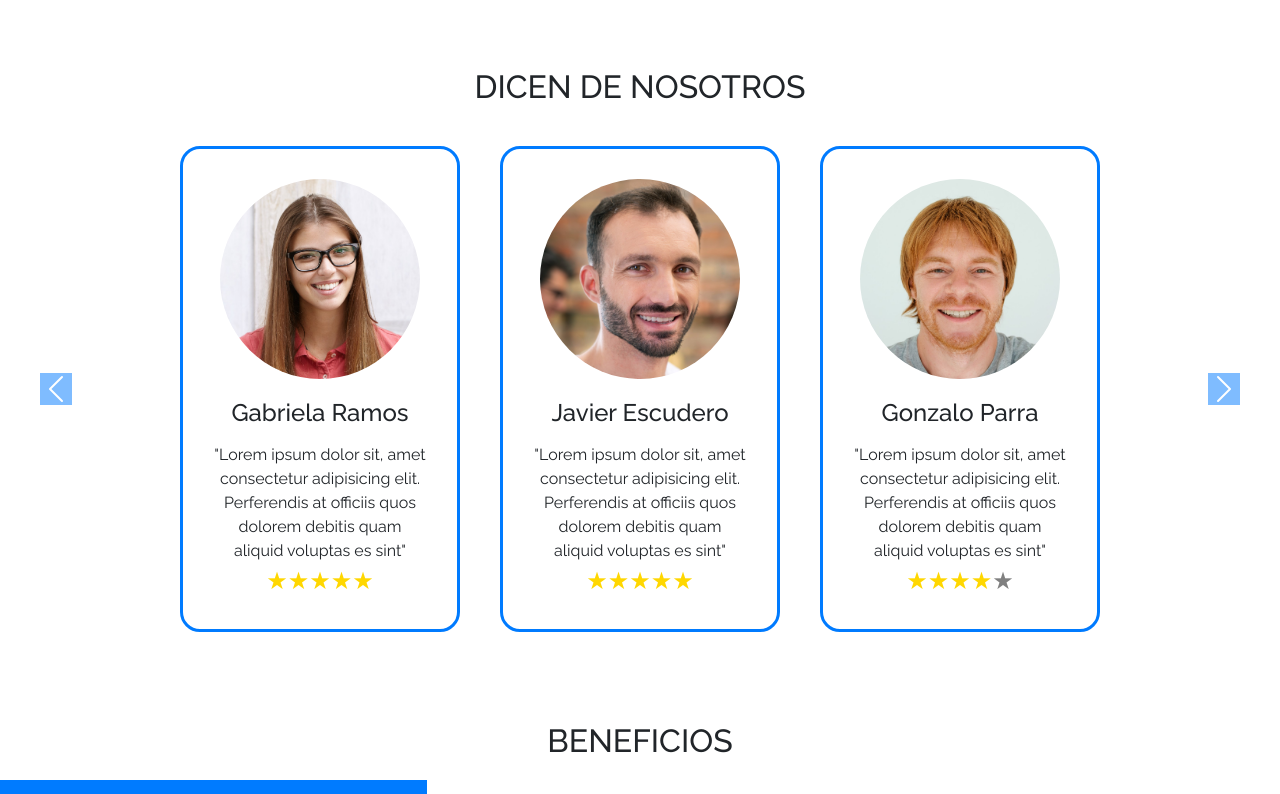
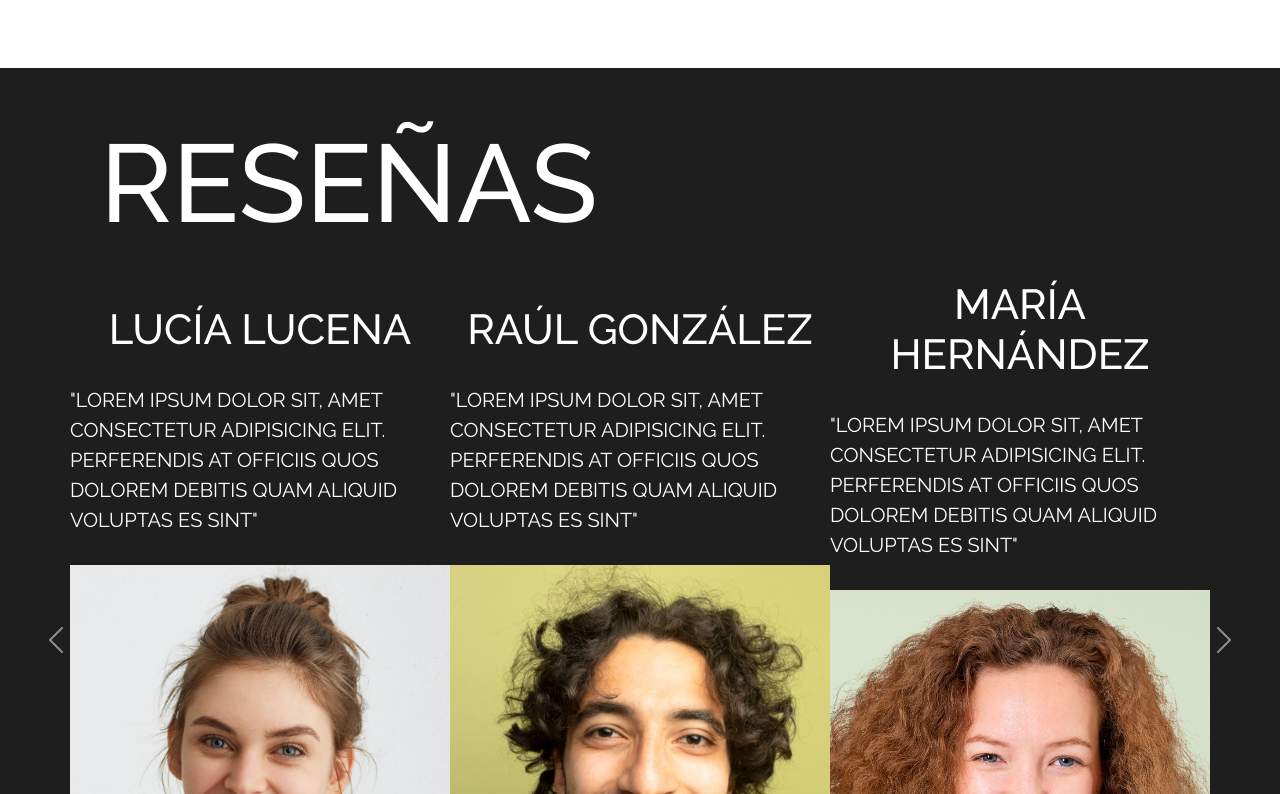
Before and after one commit to GabrielaRamos79/inner_visual_final_project, a React (Vite) app in the folder client/InnerVisual/: page / in a window 1280 px wide. Shown: the part 1286-2080 px from the top of the page. Built offline with nearby package versions, Linux system fonts and the light colour scheme.

Commit message:
starting review section

```diff
--- a/client/InnerVisual/src/components/review/Review.jsx
+++ b/client/InnerVisual/src/components/review/Review.jsx
@@ -7,7 +7,6 @@ import review4 from '../../assets/img/review4.jpg';
 import review5 from '../../assets/img/review5.jpg';
 import review6 from '../../assets/img/review6.jpg';
 import { Carousel } from 'react-bootstrap';
-import Rating from 'react-rating-stars-component';
 import 'bootstrap/dist/css/bootstrap.min.css';
 
 
@@ -16,100 +15,53 @@ const Review = () => {
   return (
     <>
       <section className='reviewSection'>
-        <h2 className='titleReview'>Dicen de nosotros</h2>
+        <h2 className='titleReview'>reseñas</h2>
         <Carousel>
           <Carousel.Item>
             <div className='cardsReview'>
               <div className='card1Review'>
+                <h2 className='cardsName'>Lucía Lucena</h2>
+                <p className='cardsP'>"Lorem ipsum dolor sit, amet consectetur adipisicing elit. Perferendis at officiis quos dolorem debitis quam aliquid voluptas es sint"</p>
                 <img className='review1' src={review1} alt="mujer sonriente moño recogido" />
-                <h2 className='cardsName'>Lucia Gil</h2>
-                <p>"Lorem ipsum dolor sit, amet consectetur adipisicing elit. Perferendis at officiis quos dolorem debitis quam aliquid voluptas es sint"</p>
-                <Rating
-                  count={5}
-                  size={24}
-                  value={4}
-                  activeColor="#ffd700"
-                  inactiveColor="#ddd"
-                  edit={false}
-                />
               </div>
 
               <div className='card2Review'>
+                <h2 className='cardsName'>Raúl González</h2>
+                <p className='cardsP'>"Lorem ipsum dolor sit, amet consectetur adipisicing elit. Perferendis at officiis quos dolorem debitis quam aliquid voluptas es sint"</p>
                 <img className='review2' src={review2} alt="hombre sonriente pelo rizado" />
-                <h2 className='cardsName'>Raúl González</h2>
-                <p>"Lorem ipsum dolor sit, amet consectetur adipisicing elit. Perferendis at officiis quos dolorem debitis quam aliquid voluptas es sint"</p>
-                <Rating
-                  count={5}
-                  size={24}
-                  value={4}
-                  activeColor="#ffd700"
-                  inactiveColor="#ddd"
-                  edit={false}
-                />
               </div>
 
               <div className='card3Review'>
+                <h2 className='cardsName'>María Hernández</h2>
+                <p className='cardsP'>"Lorem ipsum dolor sit, amet consectetur adipisicing elit. Perferendis at officiis quos dolorem debitis quam aliquid voluptas es sint"</p>
                 <img className='review3' src={review3} alt="mujer sonriente pelirroja" />
-                <h2 className='cardsName'>María Hernández</h2>
-                <p>"Lorem ipsum dolor sit, amet consectetur adipisicing elit. Perferendis at officiis quos dolorem debitis quam aliquid voluptas es sint"</p>
-                <Rating
-                  count={5}
-                  size={24}
-                  value={5}
-                  activeColor="#ffd700"
-                  inactiveColor="#ddd"
-                  edit={false}
-                />
               </div>
             </div>
           </Carousel.Item>
 
-          <Carousel.Item>
+          {/* <Carousel.Item>
             <div className='cardsReview'>
               <div className='card4Review'>
+                <h2 className='cardsName'>Gabriela Ramos</h2>
+                <p className='cardsP'>"Lorem ipsum dolor sit, amet consectetur adipisicing elit. Perferendis at officiis quos dolorem debitis quam aliquid voluptas es sint"</p>
                 <img className='review4' src={review4} alt="mujer con gafas pasta negra, pelo largo liso" />
-                <h2 className='cardsName'>Gabriela Ramos</h2>
-                <p>"Lorem ipsum dolor sit, amet consectetur adipisicing elit. Perferendis at officiis quos dolorem debitis quam aliquid voluptas es sint"</p>
-                <Rating className='rating'
-                count={5}
-                size={24}
-                value={5}
-                activeColor="#ffd700"
-                inactiveColor="#ddd"
-                edit={false}
-              />
               </div>
 
               <div className='card5Review'>
+                <h2 className='cardsName'>Javier Escudero</h2>
+                <p className='cardsP'>"Lorem ipsum dolor sit, amet consectetur adipisicing elit. Perferendis at officiis quos dolorem debitis quam aliquid voluptas es sint"</p>
                 <img className='review5' src={review5} alt="hombre moreno con barba" />
-                <h2 className='cardsName'>Javier Escudero</h2>
-                <p>"Lorem ipsum dolor sit, amet consectetur adipisicing elit. Perferendis at officiis quos dolorem debitis quam aliquid voluptas es sint"</p>
-                <Rating className='rating'
-                count={5}
-                size={24}
-                value={5}
-                activeColor="#ffd700"
-                inactiveColor="#ddd"
-                edit={false}
-              />
               </div>
 
               <div className='card6Review'>
+                <h2 className='cardsName'>Gonzalo Parra</h2>
+                <p className='cardsP'>"Lorem ipsum dolor sit, amet consectetur adipisicing elit. Perferendis at officiis quos dolorem debitis quam aliquid voluptas es sint"</p>
                 <img className='review6' src={review6} alt="hombre sonriente barbudo pelirrojo" />
-                <h2 className='cardsName'>Gonzalo Parra</h2>
-                <p>"Lorem ipsum dolor sit, amet consectetur adipisicing elit. Perferendis at officiis quos dolorem debitis quam aliquid voluptas es sint"</p>
-                <Rating className='rating'
-                count={5}
-                size={24}
-                value={4}
-                activeColor="#ffd700"
-                inactiveColor="#ddd"
-                edit={false}
-              />
               </div>
             </div>
-          </Carousel.Item>
+          </Carousel.Item> */}
         </Carousel>
+        <div className='whiteSection'></div>
       </section>
     </>
   );
--- a/client/InnerVisual/src/components/review/review.css
+++ b/client/InnerVisual/src/components/review/review.css
@@ -1,12 +1,18 @@
 
 .reviewSection{
+    height: 764px;
     margin-bottom: 70px;
+    background-color: #1E1E1F;
 }
 
 .titleReview{
-    text-align: center;
+    font-size: 110px;
+    color: white;
+    text-align: left;
     text-transform: uppercase;
-    margin-bottom: 20px;
+    padding-bottom: 30px;
+    padding-top: 50px;
+    margin-left: 100px;
 }
 
 .cardsReview{
@@ -19,32 +25,40 @@
 }
 
 .card1Review, .card2Review, .card3Review, .card4Review, .card5Review, .card6Review {
-    max-width: 280px;
-    border: 3px solid #007bff;
+    max-width: 380px;
+    position: relative;
+    z-index: 1;
     border-radius: 20px;
-    padding: 30px;
-    margin: 20px;
     display: flex;
     flex-direction: column;
     align-items: center;
     justify-content: center;
 }
 
-.review1, .review2, .review3, .review4, .review5, .review6 {
-    width: 200px;
-    height: 200px;
-    border-radius: 100%;
-    margin: auto;
-    margin-bottom: 20px;
+.cardsName{
+    font-size: 42px;
+    color: white;
+    text-transform: uppercase;
+    margin-bottom: 30px;
 }
 
-.cardsName{
-    font-size: 24px;
-    margin-bottom: 15px;
+.cardsP {
+    font-size: 20px;
+    text-transform: uppercase;
+    color: white;
+    text-align: left;
+    margin-bottom: 30px;
+}
+
+.review1, .review2, .review3, .review4, .review5, .review6 {
+    width: 380px;
+    height: 380px;
+    margin: auto;
+    margin-bottom: 30px;
 }
 
 .carousel-control-next-icon, .carousel-control-prev-icon{
-    background-color:#007bff;
+    color: white;
 }
 
 .carousel-control-prev-icon {
@@ -56,6 +70,10 @@
 }
 
 
+.whiteSection{
+    height: 350px;
+    color: pink;
+}
 
 
 @media screen and (max-width: 950px) {
```
